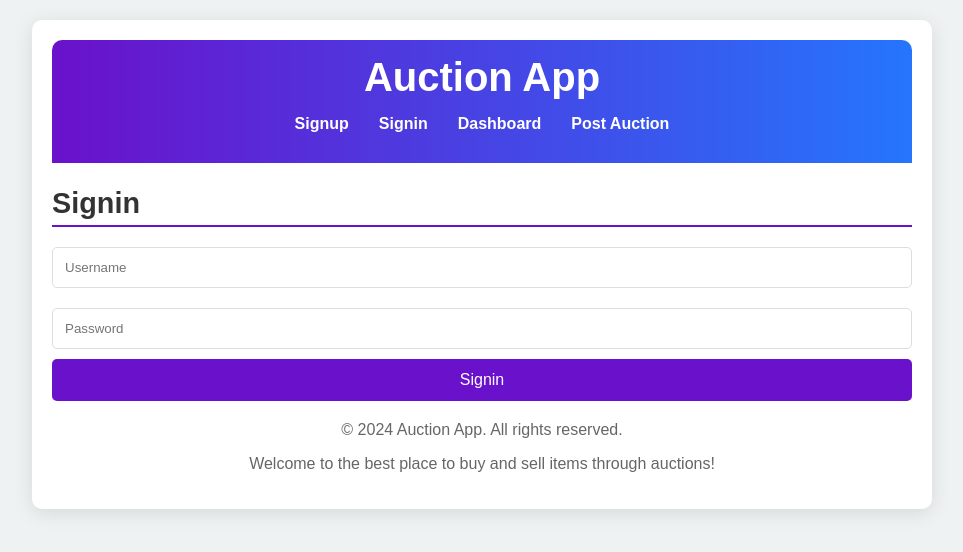
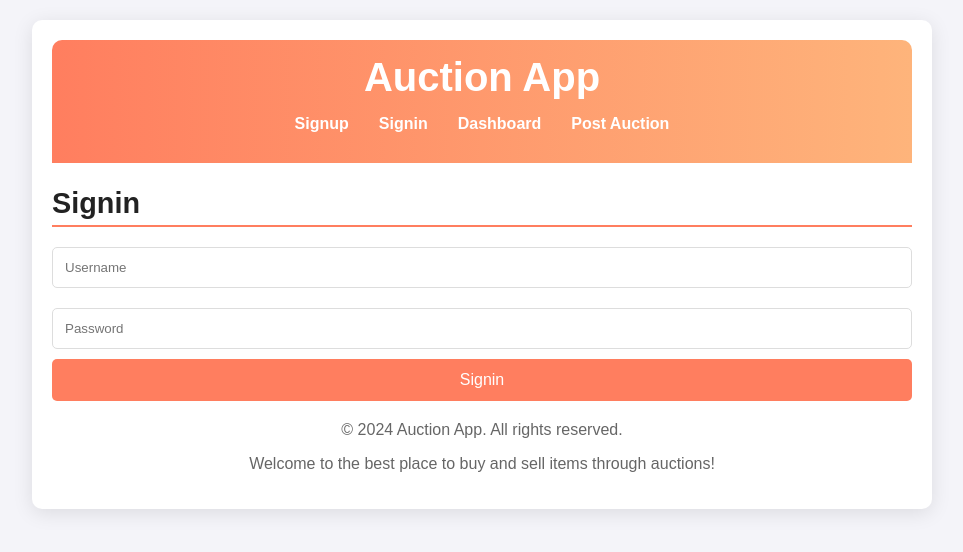
Before and after one commit to Geethanjali356/Online-Auction-Platform-with-React-and-ExpressJS-Framework-, a React (Create React App) app in the folder frontend/: page /signin in a window 1280 px wide. Shown: the top 552 px of the page, without its empty margins (158-1121 px from the left). Built offline with nearby package versions, Linux system fonts and the light colour scheme; the HTML template or start-up script is replaced by a standard one.

Commit message:
Update App.css

```diff
--- a/frontend/src/App.css
+++ b/frontend/src/App.css
@@ -1,31 +1,30 @@
-.content
-{
+.content {
   text-align: center;
-  /* background-color: lightblue; */
 }
+
 * {
   box-sizing: border-box;
 }
 
 body {
   font-family: 'Arial', sans-serif;
-  background-color: #eef2f3;
+  background-color: #f4f4f9;
   margin: 0;
   padding: 0;
-  color: #333;
+  color: #222;
 }
 
 .app {
   max-width: 900px;
   margin: 20px auto;
   padding: 20px;
-  background: #fff;
+  background: #ffffff;
   border-radius: 10px;
   box-shadow: 0 4px 20px rgba(0, 0, 0, 0.1);
 }
 
 header {
-  background: linear-gradient(90deg, #6a11cb 0%, #2575fc 100%);
+  background: linear-gradient(90deg, #ff7e5f 0%, #feb47b 100%);
   color: #fff;
   padding: 15px 0;
   text-align: center;
@@ -40,12 +39,12 @@ h1 {
 h2 {
   font-size: 1.8rem;
   margin-bottom: 10px;
-  border-bottom: 2px solid #6a11cb;
+  border-bottom: 2px solid #ff7e5f;
   padding-bottom: 5px;
 }
 
 .form-container {
-  background: #f9f9f9;
+  background: #fdfdfd;
   padding: 30px;
   border-radius: 8px;
   box-shadow: 0 2px 10px rgba(0, 0, 0, 0.1);
@@ -68,19 +67,23 @@ textarea {
 
 input:focus,
 textarea:focus {
-  border-color: #6a11cb;
+  border-color: #ff7e5f;
   outline: none;
 }
 
 button {
   padding: 12px;
-  background: #6a11cb;
+  background: #ff7e5f;
   color: white;
   border: none;
   border-radius: 5px;
   cursor: pointer;
   font-size: 1rem;
   transition: background 0.3s;
+}
+
+button:hover {
+  background: #feb47b;
 }
 
 nav {
@@ -95,17 +98,13 @@ nav {
 }
 
 .nav-link:hover {
-  color: #2575fc;
+  color: #ffe0b2;
 }
 
 footer {
   margin-top: 20px;
   text-align: center;
   color: #666;
-}
-
-button:hover {
-  background: #2575fc;
 }
 
 ul {
@@ -128,12 +127,13 @@ li:hover {
 
 li a {
   text-decoration: none;
-  color: #333;
+  color: #444;
   font-weight: bold;
 }
 
-.message,.error {
-  color: #d9534f; /* Bootstrap danger color */
+.message,
+.error {
+  color: #e74c3c; /* Red error message */
   font-weight: bold;
   margin-top: 10px;
 }
```
